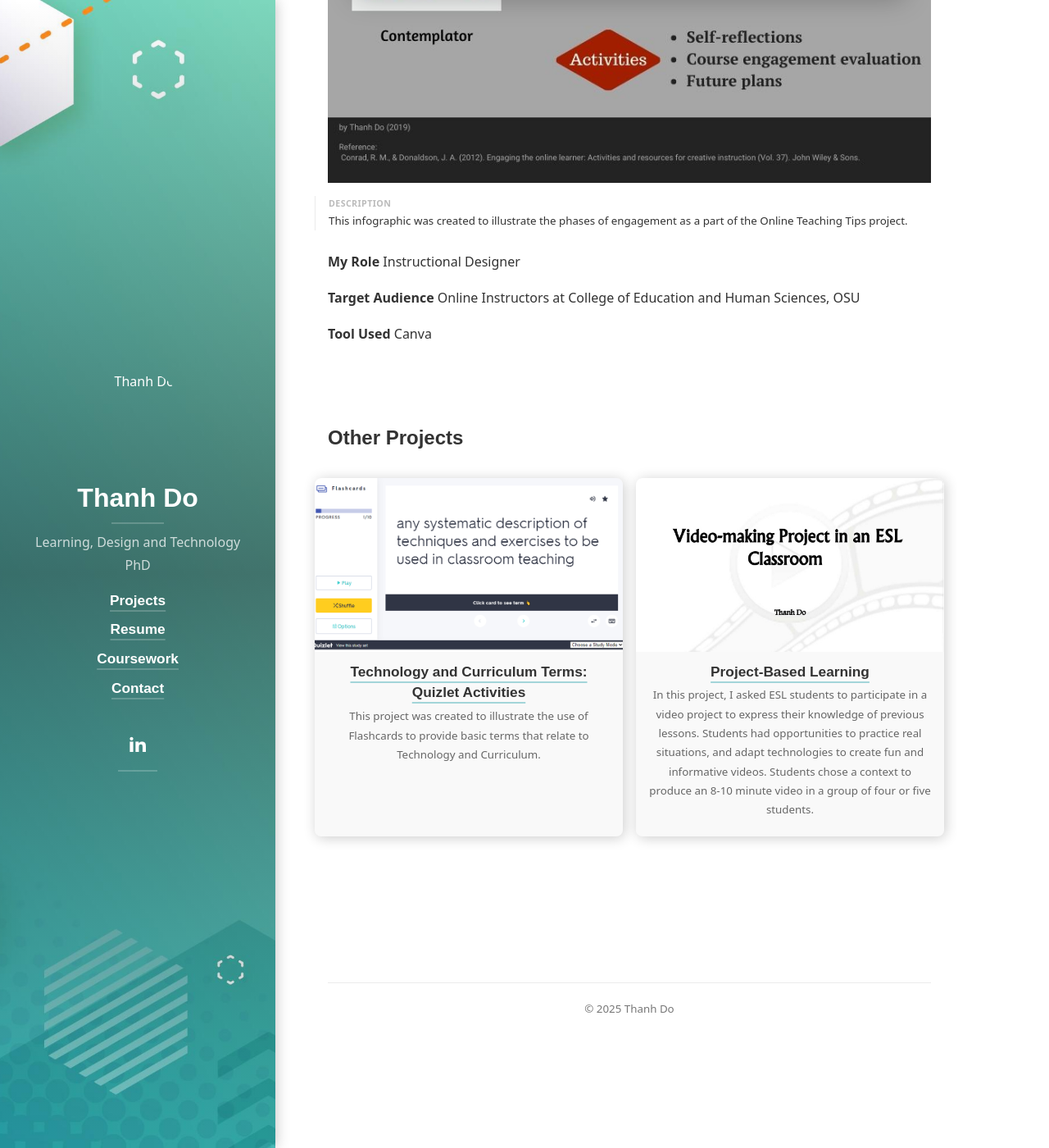
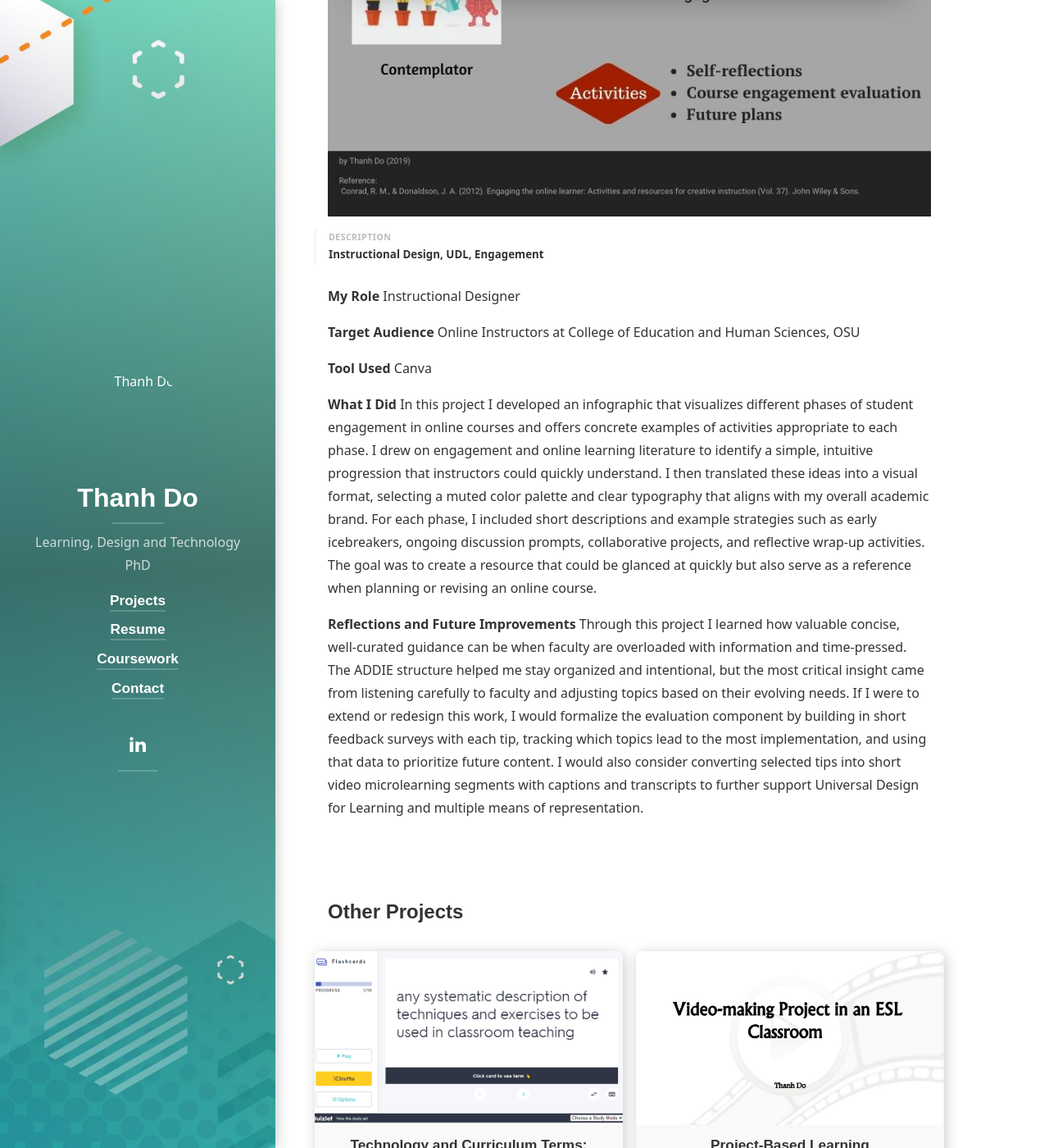
Before and after one commit to thanhpdo/thanhpdo.github.io, a Jekyll site: the page built from _projects/phrases-of-engagement.md, in a window 1280 px wide and 1400 px high, scrolled down 1839 px. Shown: the whole window at 82% size. Built offline with Jekyll 4.4.1, drawn with Linux system fonts in a browser that asks for light colours; cached includes are drawn as plain includes; nearby versions of some CDN libraries; some web fonts are replaced; library files that are not in the unit come from our copies; some of the changed text lies outside the part shown.

Commit message:
Update phrases-of-engagement.md

```diff
--- a/_projects/phrases-of-engagement.md
+++ b/_projects/phrases-of-engagement.md
@@ -1,8 +1,8 @@
 ---
 layout: project
-title: 'Phases of Engagement'
+title: 'Phases of Engagement: Visual Guide for Online Teaching'
 description: >
-  This infographic was created to illustrate the phases of engagement as a part of the Online Teaching Tips project.
+   **Instructional Design, UDL, Engagement**
 date: 1 August 2020
 image:
   path: /assets/img/projects/Phases-of-Engagement.jpg
@@ -14,3 +14,9 @@ sitemap: false
 **Target Audience** Online Instructors at College of Education and Human Sciences, OSU
 
 **Tool Used** Canva
+
+**What I Did**
+In this project I developed an infographic that visualizes different phases of student engagement in online courses and offers concrete examples of activities appropriate to each phase. I drew on engagement and online learning literature to identify a simple, intuitive progression that instructors could quickly understand. I then translated these ideas into a visual format, selecting a muted color palette and clear typography that aligns with my overall academic brand. For each phase, I included short descriptions and example strategies such as early icebreakers, ongoing discussion prompts, collaborative projects, and reflective wrap-up activities. The goal was to create a resource that could be glanced at quickly but also serve as a reference when planning or revising an online course.
+
+**Reflections and Future Improvements**
+Through this project I learned how valuable concise, well-curated guidance can be when faculty are overloaded with information and time-pressed. The ADDIE structure helped me stay organized and intentional, but the most critical insight came from listening carefully to faculty and adjusting topics based on their evolving needs. If I were to extend or redesign this work, I would formalize the evaluation component by building in short feedback surveys with each tip, tracking which topics lead to the most implementation, and using that data to prioritize future content. I would also consider converting selected tips into short video microlearning segments with captions and transcripts to further support Universal Design for Learning and multiple means of representation.
```
